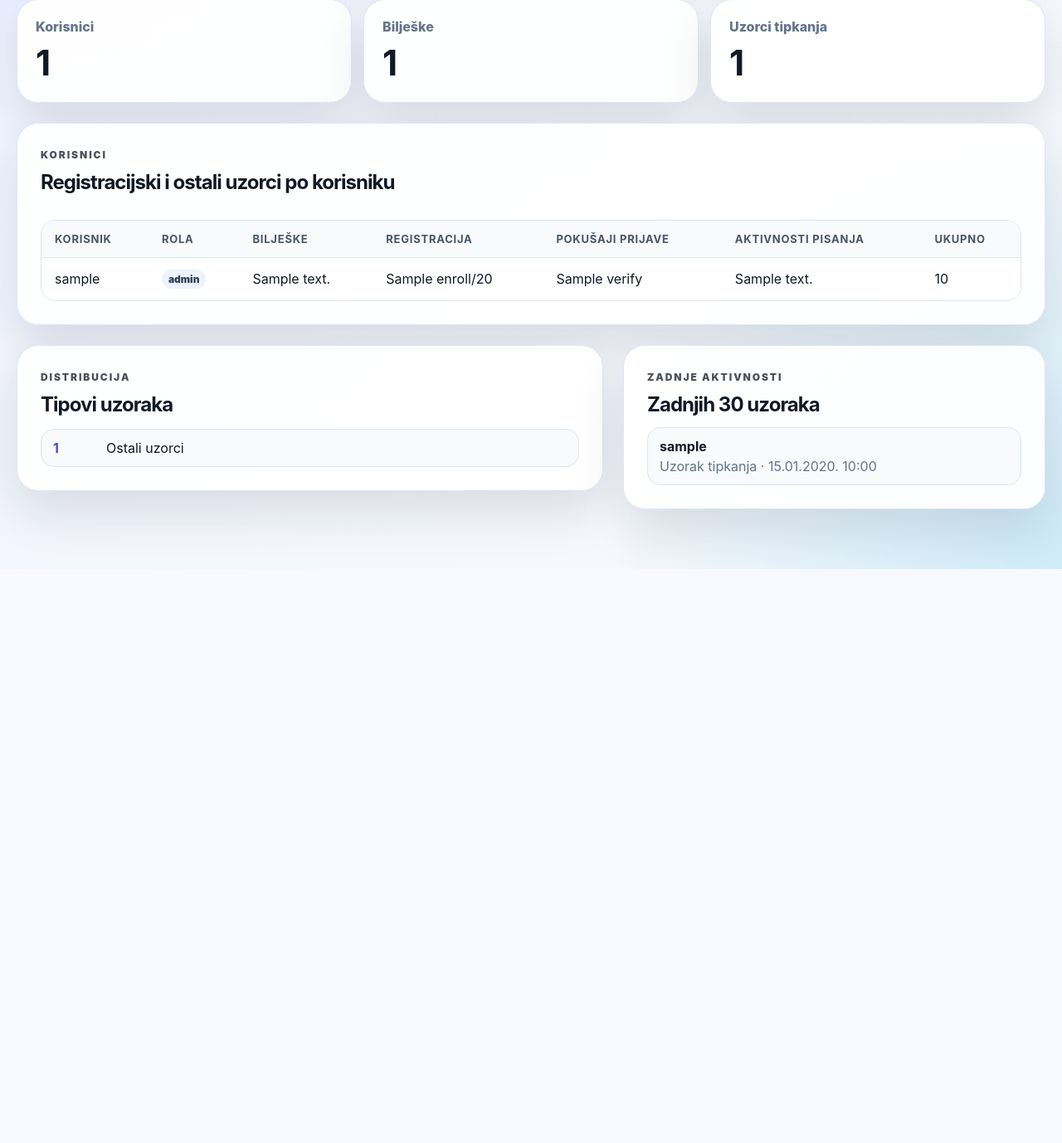
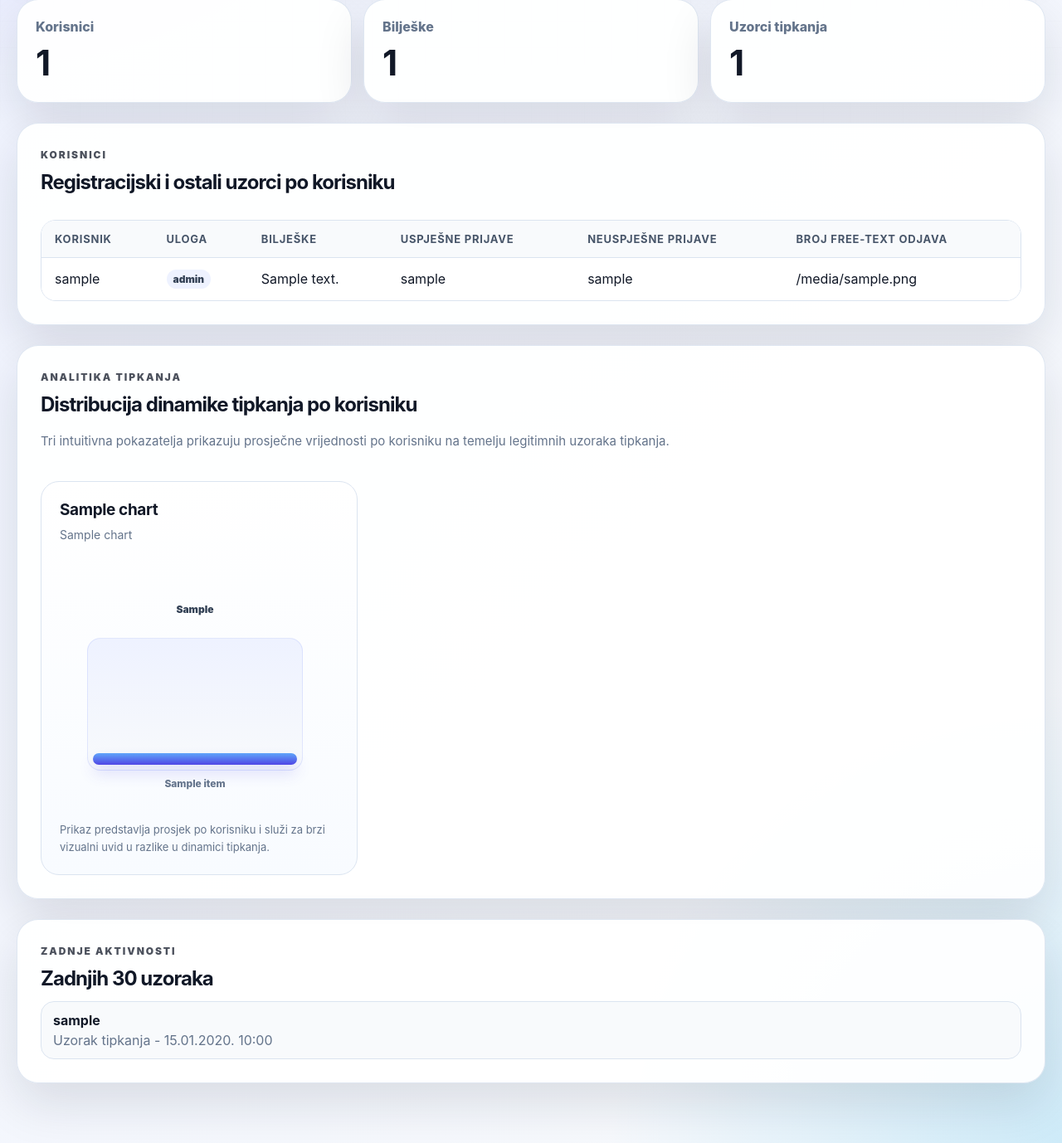
Before and after one commit to fnovak22/SI-projekt-biometrija-dinamika-tipkanja, a Flask app: template software/templates/admin.html in a window 1280 px wide. Shown: the part 455-1833 px from the top of the page at 83% size. Before the commit the page ends 1141 px from the top, so only its background shows below. Run offline with Flask 3, Linux system fonts and the light colour scheme; tables that the repository leaves empty hold one stand-in row (values such as "Sample post"); the template is opened without the code that fills it: values that come from a table or form of the project are taken from there, most other values are stand-ins (such as "Sample title", 1, 10 or a date in 2020).

Commit message:
Nove promijene

```diff
--- a/software/app.py
+++ b/software/app.py
@@ -240,6 +240,115 @@ def _std(values):
     mean = sum(values) / len(values)
     variance = sum((x - mean) ** 2 for x in values) / len(values)
     return round(variance ** 0.5, 3)
+
+
+def _coerce_float(value):
+    try:
+        return float(value)
+    except (TypeError, ValueError):
+        return None
+
+
+ADMIN_DYNAMICS_METRICS = [
+    {
+        "key": "avg_dwell_ms",
+        "title": "Vrijeme držanja tipke",
+        "subtitle": "Prosjek koliko dugo korisnik drži tipku pritisnutom.",
+        "unit": "ms",
+        "precision": 1,
+    },
+    {
+        "key": "avg_dd_interval_ms",
+        "title": "Razmak između pritisaka",
+        "subtitle": "Prosječno vrijeme između dva uzastopna pritiska tipki.",
+        "unit": "ms",
+        "precision": 1,
+    },
+    {
+        "key": "typing_speed_chars_per_sec",
+        "title": "Brzina tipkanja",
+        "subtitle": "Prosječna brzina tipkanja mjerena u znakovima po sekundi.",
+        "unit": "zn./s",
+        "precision": 2,
+    },
+]
+
+TRUSTED_DYNAMICS_SAMPLE_TYPES = {
+    "enroll",
+    "extra_enroll",
+    "verify_success",
+    "free_text_enroll",
+    "free_text_verified",
+    "free_text_check",
+}
+
+
+def format_metric_value(value, unit, precision):
+    if value is None:
+        return "—"
+    return f"{float(value):.{precision}f} {unit}"
+
+
+def build_admin_typing_distribution_charts(users):
+    metric_buckets = {
+        user.username: {metric["key"]: [] for metric in ADMIN_DYNAMICS_METRICS}
+        for user in users
+    }
+
+    samples = TypingSample.query.filter(
+        TypingSample.sample_type.in_(sorted(TRUSTED_DYNAMICS_SAMPLE_TYPES))
+    ).all()
+
+    for sample in samples:
+        try:
+            features = json.loads(sample.features_json or "{}")
+        except json.JSONDecodeError:
+            features = {}
+
+        user_bucket = metric_buckets.setdefault(
+            sample.username,
+            {metric["key"]: [] for metric in ADMIN_DYNAMICS_METRICS}
+        )
+
+        for metric in ADMIN_DYNAMICS_METRICS:
+            value = _coerce_float(features.get(metric["key"]))
+            if value is not None:
+                user_bucket[metric["key"]].append(value)
+
+    charts = []
+    for metric in ADMIN_DYNAMICS_METRICS:
+        items = []
+        for user in users:
+            values = metric_buckets.get(user.username, {}).get(metric["key"], [])
+            if not values:
+                continue
+
+            avg_value = sum(values) / len(values)
+            rounded_value = round(avg_value, metric["precision"])
+            items.append({
+                "label": user.username,
+                "raw_value": avg_value,
+                "value_display": format_metric_value(rounded_value, metric["unit"], metric["precision"]),
+                "sample_count": len(values),
+            })
+
+        items.sort(key=lambda item: item["raw_value"], reverse=True)
+        max_value = max((item["raw_value"] for item in items), default=0)
+        for item in items:
+            if max_value > 0:
+                item["height_pct"] = max(14, int(round((item["raw_value"] / max_value) * 100)))
+            else:
+                item["height_pct"] = 0
+
+        charts.append({
+            "key": metric["key"],
+            "title": metric["title"],
+            "subtitle": metric["subtitle"],
+            "unit": metric["unit"],
+            "items": items,
+        })
+
+    return charts
 
 
 def summarize_fixed_text_profile(user_id):
@@ -627,13 +736,13 @@ def summarize_free_text_profile(user_id, current_features=None, verify_result=No
                 z_score = abs(diff) / float(profile_std)
                 if z_score <= 1.25:
                     level = "good"
-                    assessment = f"Dobro se podudara · z={z_score:.2f}"
+                    assessment = f"Dobro se podudara: z={z_score:.2f}"
                 elif z_score <= 2.5:
                     level = "warn"
-                    assessment = f"Rubno odstupanje · z={z_score:.2f}"
+                    assessment = f"Rubno odstupanje: z={z_score:.2f}"
                 else:
                     level = "bad"
-                    assessment = f"Veće odstupanje · z={z_score:.2f}"
+                    assessment = f"Veće odstupanje: z={z_score:.2f}"
             else:
                 if abs(diff) < 0.001:
                     level = "good"
@@ -1452,20 +1561,18 @@ def create_app():
             user_rows.append({
                 "user": u,
                 "notes": note_count_for_user(u.id),
-                "enroll": enrollment_count_for_user(u.id),
-                "verify": TypingSample.query.filter(
-                    TypingSample.user_id == u.id,
-                    TypingSample.sample_type.in_(["verify_success", "verify_failed", "verify_attempt"])
-                ).count(),
-                "free_text": free_text_sample_count_for_user(u.id),
-                "total": TypingSample.query.filter_by(user_id=u.id).count(),
+                "login_success": TypingSample.query.filter_by(user_id=u.id, sample_type="verify_success").count(),
+                "login_failed": TypingSample.query.filter_by(user_id=u.id, sample_type="verify_failed").count(),
+                "free_text_logouts": TypingSample.query.filter_by(user_id=u.id, sample_type="free_text_logout_triggered").count(),
             })
         sample_types = db.session.query(TypingSample.sample_type, func.count(TypingSample.id)).group_by(TypingSample.sample_type).all()
+        typing_distribution_charts = build_admin_typing_distribution_charts(users)
         recent_samples = TypingSample.query.order_by(TypingSample.created_at.desc()).limit(30).all()
         return render_template(
             "admin.html",
             user_rows=user_rows,
             sample_types=sample_types,
+            typing_distribution_charts=typing_distribution_charts,
             recent_samples=recent_samples,
             total_users=User.query.count(),
             total_notes=Note.query.count(),
@@ -1545,4 +1652,5 @@ def create_app():
 app = create_app()
 
 if __name__ == "__main__":
-    app.run(debug=True)
+    # app.run(debug=True)  # Lokalni debug način; vrati ovu liniju ako trebaš debug samo na svom računalu.
+    app.run(host="0.0.0.0", port=5000, debug=False)
--- a/software/static/style.css
+++ b/software/static/style.css
@@ -402,6 +402,107 @@ code {
 .recent-list div { padding: 12px 14px; border: 1px solid var(--line); border-radius: 16px; background: #f8fafc; }
 .recent-list strong, .recent-list span { display: block; }
 .recent-list span { margin-top: 4px; color: var(--muted); }
+.typing-charts-grid {
+    display: grid;
+    grid-template-columns: repeat(3, minmax(0, 1fr));
+    gap: 18px;
+    margin-top: 10px;
+}
+.mini-chart-card {
+    padding: 22px;
+    border: 1px solid var(--line);
+    border-radius: 22px;
+    background: linear-gradient(180deg, #ffffff, #f8fbff);
+}
+.mini-chart-head h3 {
+    margin: 0;
+    font-size: 19px;
+    letter-spacing: -0.02em;
+}
+.mini-chart-head p {
+    margin: 8px 0 0;
+    color: var(--muted);
+    font-size: 14px;
+    line-height: 1.6;
+}
+.bar-chart {
+    display: flex;
+    align-items: flex-end;
+    gap: 10px;
+    min-height: 292px;
+    margin-top: 24px;
+    padding: 4px 4px 18px;
+    overflow-x: auto;
+    overflow-y: hidden;
+    scrollbar-gutter: stable;
+    scrollbar-width: thin;
+}
+.bar-chart::-webkit-scrollbar {
+    height: 8px;
+}
+.bar-chart::-webkit-scrollbar-track {
+    background: #e5e7eb;
+    border-radius: 999px;
+}
+.bar-chart::-webkit-scrollbar-thumb {
+    background: #9ca3af;
+    border-radius: 999px;
+}
+.bar-column {
+    flex: 1 0 82px;
+    min-width: 82px;
+    display: flex;
+    flex-direction: column;
+    align-items: center;
+    gap: 8px;
+    padding-bottom: 2px;
+}
+.bar-value {
+    min-height: 34px;
+    color: #334155;
+    font-size: 12px;
+    font-weight: 900;
+    text-align: center;
+    line-height: 1.3;
+}
+.bar-track {
+    display: flex;
+    align-items: flex-end;
+    width: 82%;
+    height: 160px;
+    padding: 6px;
+    border: 1px solid rgba(165, 180, 252, 0.28);
+    border-radius: 16px;
+    background: linear-gradient(180deg, #eef2ff, #f8fafc);
+}
+.bar-fill {
+    width: 100%;
+    min-height: 10px;
+    border-radius: 10px;
+    background: linear-gradient(180deg, #60a5fa, #4f46e5);
+    box-shadow: 0 10px 18px rgba(79, 70, 229, 0.18);
+}
+.bar-label {
+    max-width: 100%;
+    color: var(--muted);
+    font-size: 12px;
+    font-weight: 800;
+    line-height: 1.25;
+    text-align: center;
+    word-break: break-word;
+}
+.chart-note {
+    margin: 18px 0 0;
+    color: var(--muted);
+    font-size: 13px;
+    line-height: 1.6;
+}
+
+@media (max-width: 1100px) {
+    .typing-charts-grid {
+        grid-template-columns: 1fr;
+    }
+}
 
 @media (max-width: 860px) {
     .notes-hero { align-items: flex-start; flex-direction: column; }
--- a/software/templates/admin.html
+++ b/software/templates/admin.html
@@ -30,12 +30,11 @@
                 <thead>
                     <tr>
                         <th>Korisnik</th>
-                        <th>Rola</th>
+                        <th>Uloga</th>
                         <th>Bilješke</th>
-                        <th>Registracija</th>
-                        <th>Pokušaji prijave</th>
-                        <th>Aktivnosti pisanja</th>
-                        <th>Ukupno</th>
+                        <th>Uspješne prijave</th>
+                        <th>Neuspješne prijave</th>
+                        <th>Broj Free-Text odjava</th>
                     </tr>
                 </thead>
                 <tbody>
@@ -44,10 +43,9 @@
                             <td>{{ row.user.username }}</td>
                             <td><span class="sample-chip">{{ row.user.role }}</span></td>
                             <td>{{ row.notes }}</td>
-                            <td>{{ row.enroll }}/20</td>
-                            <td>{{ row.verify }}</td>
-                            <td>{{ row.free_text }}</td>
-                            <td>{{ row.total }}</td>
+                            <td>{{ row.login_success }}</td>
+                            <td>{{ row.login_failed }}</td>
+                            <td>{{ row.free_text_logouts }}</td>
                         </tr>
                     {% endfor %}
                 </tbody>
@@ -55,21 +53,38 @@
         </div>
     </section>
 
-    <div class="two-column">
     <section class="card">
-            <p class="eyebrow">Distribucija</p>
-            <h2>Tipovi uzoraka</h2>
-            <div class="prompt-list-preview">
-                {% for sample_type, count in sample_types %}
-                    <div><strong>{{ count }}</strong><span>
-                        {% if sample_type in ['enroll', 'extra_enroll'] %}Učenje profila
-                        {% elif sample_type in ['verify_success', 'verify_attempt'] %}Provjera prijave
-                        {% elif sample_type == 'verify_failed' %}Neuspješna provjera
-                        {% elif sample_type.startswith('free_text') %}Provjera u bilješci
-                        {% else %}Ostali uzorci{% endif %}
-                    </span></div>
+        <div class="section-head">
+            <div>
+                <p class="eyebrow">Analitika tipkanja</p>
+                <h2>Distribucija dinamike tipkanja po korisniku</h2>
+                <p class="small-lead muted">Tri intuitivna pokazatelja prikazuju prosječne vrijednosti po korisniku na temelju legitimnih uzoraka tipkanja.</p>
+            </div>
+        </div>
+        <div class="typing-charts-grid">
+            {% for chart in typing_distribution_charts %}
+                <div class="mini-chart-card">
+                    <div class="mini-chart-head">
+                        <h3>{{ chart["title"] }}</h3>
+                        <p>{{ chart["subtitle"] }}</p>
+                    </div>
+                    {% if chart["items"] %}
+                        <div class="bar-chart">
+                            {% for item in chart["items"] %}
+                                <div class="bar-column" title="{{ item.label }} - {{ item.value_display }} - {{ item.sample_count }} uzoraka">
+                                    <span class="bar-value">{{ item.value_display }}</span>
+                                    <div class="bar-track">
+                                        <div class="bar-fill" style="height: {{ item.height_pct }}%;"></div>
+                                    </div>
+                                    <span class="bar-label">{{ item.label }}</span>
+                                </div>
+                            {% endfor %}
+                        </div>
+                        <p class="chart-note">Prikaz predstavlja prosjek po korisniku i služi za brzi vizualni uvid u razlike u dinamici tipkanja.</p>
                     {% else %}
-                    <p class="muted">Još nema uzoraka.</p>
+                        <p class="muted">Još nema dovoljno podataka za prikaz ovog dijagrama.</p>
+                    {% endif %}
+                </div>
             {% endfor %}
         </div>
     </section>
@@ -87,7 +102,7 @@
                         {% elif sample.sample_type == 'verify_failed' %}Neuspješna provjera
                         {% elif sample.sample_type.startswith('free_text') %}Provjera u bilješci
                         {% else %}Uzorak tipkanja{% endif %}
-                            · {{ sample.created_at.strftime('%d.%m.%Y. %H:%M') }}
+                        - {{ sample.created_at.strftime('%d.%m.%Y. %H:%M') }}
                     </span>
                 </div>
             {% else %}
@@ -95,6 +110,5 @@
             {% endfor %}
         </div>
     </section>
-    </div>
 </section>
 {% endblock %}
--- a/software/templates/login_verify.html
+++ b/software/templates/login_verify.html
@@ -213,7 +213,7 @@
 
         devCompareBody.innerHTML = (explanation.rows || []).map(row => {
             const cls = statusClass(row.status);
-            const z = row.z_score === null || row.z_score === undefined ? "" : ` · z=${formatNumber(row.z_score)}`;
+            const z = row.z_score === null || row.z_score === undefined ? "" : ` - z=${formatNumber(row.z_score)}`;
             return `<tr class="${cls}">
                 <td>${row.label}</td>
                 <td>${formatNumber(row.attempt_value)}</td>
--- a/software/templates/register.html
+++ b/software/templates/register.html
@@ -5,10 +5,10 @@
     <div class="hero-card">
         <p class="eyebrow">Otvaranje računa</p>
         <h1>Račun se aktivira nakon {{ required_samples }} uzoraka tipkanja</h1>
-        <p class="lead">Nakon unosa podataka računa slijedi kratko prikupljanje uzoraka tipkanja. Ti uzorci služe za dodatnu provjeru identiteta pri prijavi.</p>
+        <p class="lead">Nakon unosa podataka računa slijedi kratko prikupljanje uzoraka tipkanja. Ti uzorci služe za dodatnu provjeru identiteta kod prijave.</p>
         <div class="info-grid two">
-            <div><strong>5 fraza</strong><span>kratke i jasno prikazane</span></div>
-            <div><strong>20 uzoraka</strong><span>potrebno za dovršetak registracije</span></div>
+            <div><strong>5 fixed-text fraza</strong><span>Kratke i brze za utipkati</span></div>
+            <div><strong>Sakupljanje 20 uzoraka</strong><span>Potrebno za dovršetak registracije i izgradnju profila korisnika</span></div>
         </div>
     </div>
 
```
Also changed, not shown: software/templates/login.html (+4 -4 lines). Lines whose indentation alone changed are shown as unchanged.
